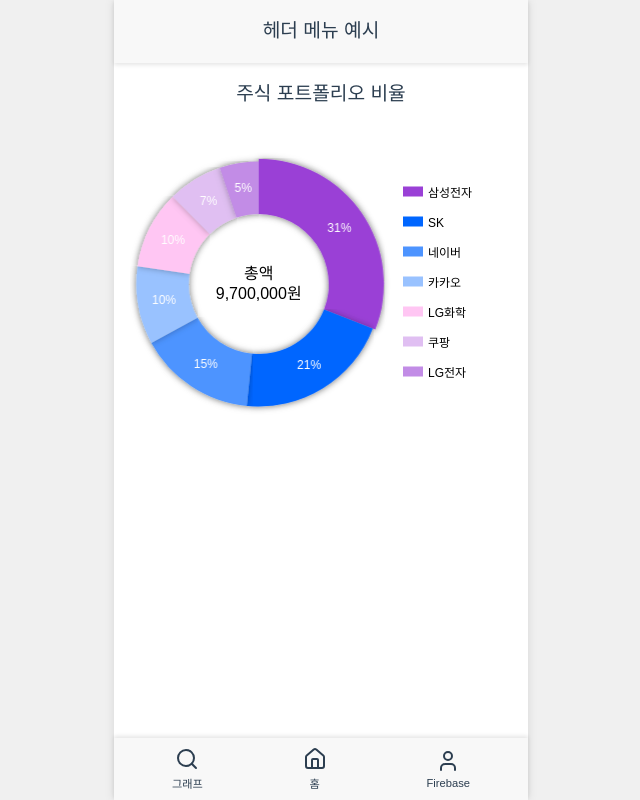
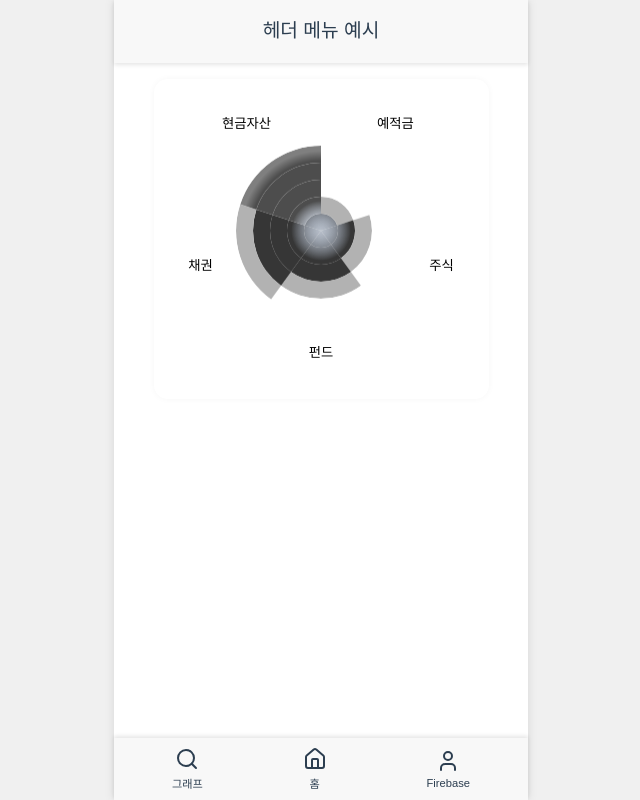
Before and after one commit to xenosign/vue-pwa, a Vue app: page /search in a window 1280 px wide. Shown: the whole page, without its empty margins (319-959 px from the left). Built offline with nearby package versions, Linux system fonts and the light colour scheme.

Commit message:
241014 차트 수정

```diff
--- a/src/router/index.js
+++ b/src/router/index.js
@@ -2,6 +2,7 @@ import { createRouter, createWebHistory } from 'vue-router';
 import Home from '../views/Home.vue';
 import FirebasePush from '../views/FirebasePush.vue';
 import Chart from '../views/Chart.vue';
+import Graph2 from '@/views/Graph2.vue';
 
 const router = createRouter({
   history: createWebHistory(import.meta.env.BASE_URL),
@@ -19,7 +20,7 @@ const router = createRouter({
     {
       path: '/search',
       name: 'chart',
-      component: Chart,
+      component: Graph2,
     },
   ],
 });
--- a/src/views/Graph2.vue
+++ b/src/views/Graph2.vue
@@ -1,6 +1,8 @@
+<!-- PropertyChart.vue -->
 <template>
   <div class="chart-container">
-    <svg :width="width" :height="height" viewBox="0 0 140 140">
+    <div class="chart-box">
+      <svg :width="width" :height="height" viewBox="0 0 140 150">
         <defs>
           <radialGradient
             id="skyBlueGradient"
@@ -10,87 +12,91 @@
             fx="50%"
             fy="50%"
           >
-          <stop
-            offset="0%"
-            style="stop-color: rgb(235, 245, 255); stop-opacity: 1"
+            <stop offset="0%" stop-color="#C1DAFF" stop-opacity="0.3" />
+            <stop offset="30%" stop-color="var(--p60)" stop-opacity="0.7" />
+            <stop offset="70%" stop-color="var(--p30)" stop-opacity="0.7" />
+            <stop offset="80%" stop-color="var(--p20)" stop-opacity="0.5" />
+            <stop offset="100%" stop-color="var(--p10)" stop-opacity="0.5" />
+          </radialGradient>
+          <mask id="previousLevelMask">
+            <g v-for="(section, index) in previousSections" :key="index">
+              <path
+                v-for="(level, levelIndex) in 6"
+                :key="`${index}-${levelIndex}`"
+                :d="calculatePath(index, levelIndex, 1.02)"
+                :fill="levelIndex < section.level ? 'white' : 'black'"
               />
-          <stop
-            offset="20%"
-            style="stop-color: rgb(208, 235, 255); stop-opacity: 1"
-          />
-          <stop
-            offset="40%"
-            style="stop-color: rgb(181, 225, 255); stop-opacity: 1"
-          />
-          <stop
-            offset="60%"
-            style="stop-color: rgb(154, 215, 255); stop-opacity: 1"
-          />
-          <stop
-            offset="80%"
-            style="stop-color: rgb(127, 205, 255); stop-opacity: 1"
-          />
-          <stop
-            offset="100%"
-            style="stop-color: rgb(100, 195, 255); stop-opacity: 1"
-          />
-        </radialGradient>
-        <mask id="levelMask">
+            </g>
+          </mask>
+          <mask id="currentLevelMask">
             <g v-for="(section, index) in sections" :key="index">
               <path
-              v-for="(level, levelIndex) in 5"
+                v-for="(level, levelIndex) in 6"
                 :key="`${index}-${levelIndex}`"
-              :d="calculatePath(index, levelIndex)"
+                :d="calculatePath(index, levelIndex, 1.02)"
                 :fill="levelIndex < section.level ? 'white' : 'black'"
               />
             </g>
           </mask>
         </defs>
-      <circle cx="70" cy="70" r="50" fill="#ffffff" />
+        <g v-for="levelIndex in 6" :key="`grid-${levelIndex}`">
           <circle
             cx="70"
             cy="70"
-        r="50"
-        fill="url(#skyBlueGradient)"
-        mask="url(#levelMask)"
+            :r="levelIndex * 10"
+            fill="none"
+            :stroke="levelIndex === maxLevel ? 'var(--gr50)' : 'var(--gr60)'"
+            stroke-width="0.5"
+            stroke-dasharray="1,1"
+            class="animated-circle"
           />
+        </g>
         <g v-for="(section, index) in sections" :key="`lines-${index}`">
           <path
-          v-for="levelIndex in 5"
-          :key="`line-${index}-${levelIndex}`"
-          :d="calculateLinePath(index, levelIndex)"
+            :d="calculateLinePath(index)"
             fill="none"
+            stroke="var(--gr60)"
             stroke-width="0.5"
             stroke-dasharray="1,1"
+            class="animated-line"
           />
         </g>
         <circle
           cx="70"
           cy="70"
-        r="50"
-        fill="none"
-        stroke="#cccccc"
-        stroke-width="0.5"
-        stroke-dasharray="1,1"
+          r="60"
+          fill="var(--gr60)"
+          fill-opacity="0.3"
+          mask="url(#previousLevelMask)"
+          class="animated-fill previous"
+        />
+        <circle
+          cx="70"
+          cy="70"
+          r="60"
+          fill="url(#skyBlueGradient)"
+          mask="url(#currentLevelMask)"
+          class="animated-fill current"
         />
         <g v-for="(label, index) in labels" :key="`label-${index}`">
           <text
             :x="calculateLabelPosition(index).x"
             :y="calculateLabelPosition(index).y"
             text-anchor="middle"
-          font-size="6"
-          fill="#333333"
+            font-size="8"
+            :fill="
+              sections[index].level === maxLevel ? '#000000' : 'var(--gr50)'
+            "
+            font-weight="bold"
           >
             {{ label }}
           </text>
         </g>
       </svg>
     </div>
+  </div>
 </template>
-
 <script>
-import { computed } from 'vue';
-
 export default {
   props: {
     width: {
@@ -101,36 +107,46 @@ export default {
       type: Number,
       default: 250,
     },
-    levels: {
-      type: Array,
-      default: () => [1, 2, 3, 4, 5],
-      validator: (value) =>
-        value.length === 5 && value.every((v) => v >= 0 && v <= 5),
+    chartData: {
+      type: Object,
+      required: true,
     },
   },
-  setup(props) {
-    const sections = computed(() => {
-      return props.levels.map((level) => ({ level }));
-    });
-
-    const labels = ['현금자산', '예적금', '주식', '펀드', '채권'];
-
-    const calculatePath = (sectionIndex, levelIndex) => {
+  data() {
+    return {
+      labels: ['예적금', '주식', '펀드', '채권', '현금자산'],
+    };
+  },
+  computed: {
+    levels() {
+      return [1, 2, 3, 4, 5];
+    },
+    previousLevels() {
+      return [2, 3, 4, 5, 1];
+    },
+    sections() {
+      return this.levels.map((level) => ({ level }));
+    },
+    previousSections() {
+      return this.previousLevels.map((level) => ({ level }));
+    },
+    maxLevel() {
+      return Math.max(...this.levels);
+    },
+  },
+  methods: {
+    calculatePath(sectionIndex, levelIndex, scale = 1) {
       const startAngle = sectionIndex * (360 / 5);
       const endAngle = (sectionIndex + 1) * (360 / 5);
-      const innerRadius = levelIndex * 10;
-      const outerRadius = (levelIndex + 1) * 10;
-
+      const innerRadius = levelIndex * 10 * scale;
+      const outerRadius = (levelIndex + 1) * 10 * scale;
       const startRadians = (startAngle - 90) * (Math.PI / 180);
       const endRadians = (endAngle - 90) * (Math.PI / 180);
-
       const startX = 70 + innerRadius * Math.cos(startRadians);
       const startY = 70 + innerRadius * Math.sin(startRadians);
       const endX = 70 + outerRadius * Math.cos(endRadians);
       const endY = 70 + outerRadius * Math.sin(endRadians);
-
       const largeArcFlag = endAngle - startAngle <= 180 ? 0 : 1;
-
       return `
         M ${startX} ${startY}
         A ${innerRadius} ${innerRadius} 0 ${largeArcFlag} 1 ${
@@ -142,41 +158,103 @@ export default {
       } ${70 + outerRadius * Math.sin(startRadians)}
         Z
       `;
-    };
-
-    const calculateLinePath = (sectionIndex, levelIndex) => {
+    },
+    calculateLinePath(sectionIndex) {
       const angle = sectionIndex * (360 / 5) - 90;
-      const radius = levelIndex * 10;
+      const radius = 60;
       const radians = angle * (Math.PI / 180);
       const x = 70 + radius * Math.cos(radians);
       const y = 70 + radius * Math.sin(radians);
       return `M 70 70 L ${x} ${y}`;
-    };
-
-    const calculateLabelPosition = (index) => {
-      const angle = (index * 72 + -60) * (Math.PI / 180);
-      const radius = 65;
+    },
+    calculateLabelPosition(index) {
+      let angle = (index * 72 - 54) * (Math.PI / 180);
+      let radius = 76;
       return {
         x: 70 + radius * Math.cos(angle),
         y: 70 + radius * Math.sin(angle),
       };
-    };
-
-    return {
-      sections,
-      labels,
-      calculatePath,
-      calculateLinePath,
-      calculateLabelPosition,
-    };
+    },
+  },
+  watch: {
+    chartData: {
+      handler() {
+        this.$nextTick(() => {
+          const elements = this.$el.querySelectorAll(
+            '.animated-circle, .animated-line, .animated-fill'
+          );
+          elements.forEach((el) => {
+            el.style.animation = 'none';
+            el.offsetHeight; // trigger reflow
+            el.style.animation = null;
+          });
+        });
+      },
+      deep: true,
+    },
   },
 };
 </script>
-
 <style scoped>
 .chart-container {
+  width: 100%;
+  display: flex;
+  justify-content: center;
+}
+.chart-box {
+  width: 335px;
+  height: 320px;
+  flex-shrink: 0;
+  border-radius: 14px;
+  border: 1px solid var(--gr70);
+  background: var(--gr100);
+  box-shadow: 0px 0px 6px 0px rgba(0, 0, 0, 0.04);
   display: flex;
   justify-content: center;
   align-items: center;
 }
+@keyframes drawCircle {
+  0% {
+    stroke-dasharray: 0, 377;
+    stroke-dashoffset: 377;
+  }
+  100% {
+    stroke-dasharray: 1, 1;
+    stroke-dashoffset: 0;
+  }
+}
+@keyframes drawLine {
+  0% {
+    stroke-dasharray: 0, 100;
+    stroke-dashoffset: 100;
+  }
+  100% {
+    stroke-dasharray: 1, 1;
+    stroke-dashoffset: 0;
+  }
+}
+@keyframes fillIn {
+  0% {
+    transform: scale(0) rotate(0deg);
+  }
+  100% {
+    transform: scale(1) rotate(360deg);
+  }
+}
+.animated-circle {
+  animation: drawCircle 1.5s ease-out forwards;
+}
+.animated-line {
+  animation: drawLine 1.5s ease-out forwards;
+}
+.animated-fill {
+  transform-origin: center;
+  animation: fillIn 1.5s ease-out forwards;
+}
+.animated-fill.previous {
+  animation-delay: 0.5s;
+}
+.animated-fill.current {
+  animation-delay: 0.7s;
+}
 </style>
```
Also changed, not shown: src/components/Chart2.vue (added, +125 -0 lines), src/views/ChartView.vue (added, +29 -0 lines). Lines whose indentation alone changed are shown as unchanged.
